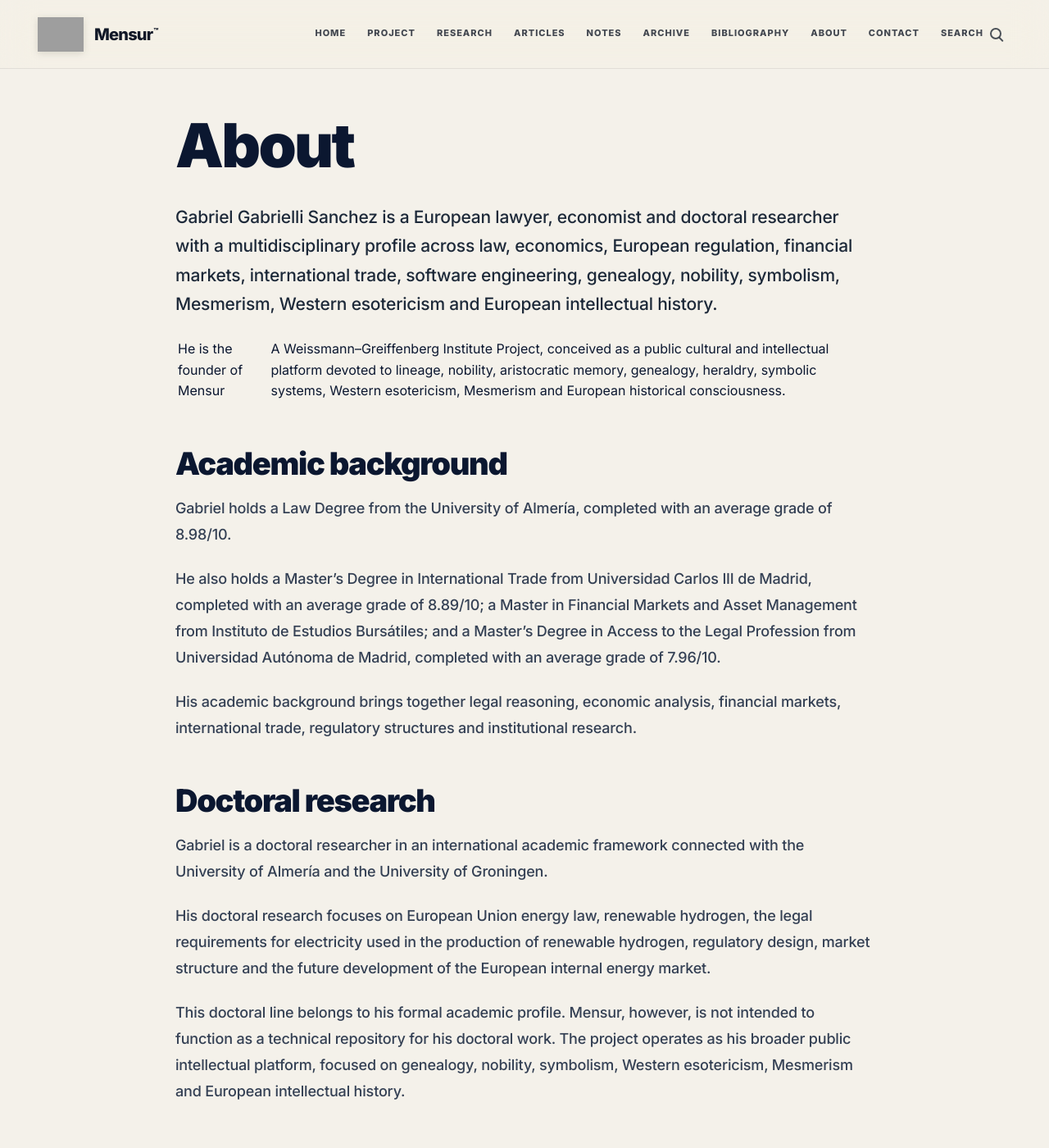
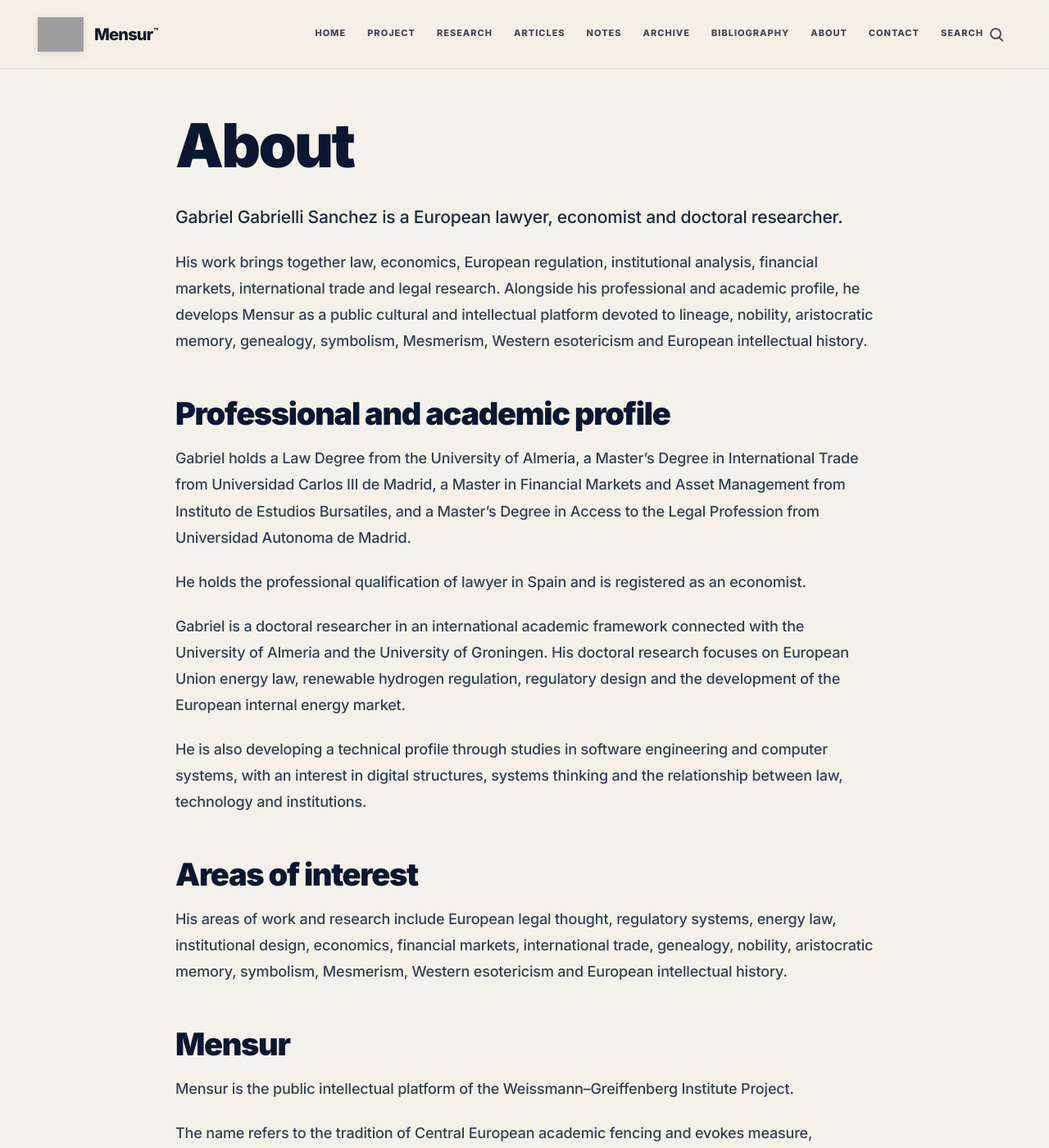
Before and after one commit to Codice99/mensur.org, a Jekyll site: the page built from about.md, in a window 1280 px wide and 1400 px high. Shown: the whole window at 82% size. Built offline with Jekyll 4.4.1, drawn with Linux system fonts in a browser that asks for light colours; some of the changed text lies outside the part shown; grey boxes are pictures that could not be loaded.

Commit message:
Make About more public and professional

```diff
--- a/_layouts/default.html
+++ b/_layouts/default.html
@@ -12,7 +12,7 @@
   <link rel="shortcut icon" href="/favicon.ico?v=fixed-shield-1">
   <link rel="apple-touch-icon" href="/assets/images/apple-touch-icon.png?v=fixed-shield-1">
 
-  <link rel="stylesheet" href="/assets/css/home-clean-v2.css?v=final-typography-about-v1">
+  <link rel="stylesheet" href="/assets/css/home-clean-v2.css?v=about-public-professional-v1">
 </head>
 <body class="{% if page.url == '/' %}home-page{% else %}inner-page{% endif %}">
   <header class="topbar">
--- a/about.md
+++ b/about.md
@@ -4,47 +4,23 @@ title: About
 permalink: /about/
 ---
 
-Gabriel Gabrielli Sanchez is a European lawyer, economist and doctoral researcher with a multidisciplinary profile across law, economics, European regulation, financial markets, international trade, software engineering, genealogy, nobility, symbolism, Mesmerism, Western esotericism and European intellectual history.
+Gabriel Gabrielli Sanchez is a European lawyer, economist and doctoral researcher.
 
-He is the founder of Mensur | A Weissmann–Greiffenberg Institute Project, conceived as a public cultural and intellectual platform devoted to lineage, nobility, aristocratic memory, genealogy, heraldry, symbolic systems, Western esotericism, Mesmerism and European historical consciousness.
+His work brings together law, economics, European regulation, institutional analysis, financial markets, international trade and legal research. Alongside his professional and academic profile, he develops Mensur as a public cultural and intellectual platform devoted to lineage, nobility, aristocratic memory, genealogy, symbolism, Mesmerism, Western esotericism and European intellectual history.
 
-## Academic background
+## Professional and academic profile
 
-Gabriel holds a Law Degree from the University of Almería, completed with an average grade of 8.98/10.
+Gabriel holds a Law Degree from the University of Almeria, a Master’s Degree in International Trade from Universidad Carlos III de Madrid, a Master in Financial Markets and Asset Management from Instituto de Estudios Bursatiles, and a Master’s Degree in Access to the Legal Profession from Universidad Autonoma de Madrid.
 
-He also holds a Master’s Degree in International Trade from Universidad Carlos III de Madrid, completed with an average grade of 8.89/10; a Master in Financial Markets and Asset Management from Instituto de Estudios Bursátiles; and a Master’s Degree in Access to the Legal Profession from Universidad Autónoma de Madrid, completed with an average grade of 7.96/10.
+He holds the professional qualification of lawyer in Spain and is registered as an economist.
 
-His academic background brings together legal reasoning, economic analysis, financial markets, international trade, regulatory structures and institutional research.
-
-## Doctoral research
-
-Gabriel is a doctoral researcher in an international academic framework connected with the University of Almería and the University of Groningen.
-
-His doctoral research focuses on European Union energy law, renewable hydrogen, the legal requirements for electricity used in the production of renewable hydrogen, regulatory design, market structure and the future development of the European internal energy market.
-
-This doctoral line belongs to his formal academic profile. Mensur, however, is not intended to function as a technical repository for his doctoral work. The project operates as his broader public intellectual platform, focused on genealogy, nobility, symbolism, Western esotericism, Mesmerism and European intellectual history.
-
-## Professional profile
-
-Gabriel is a European lawyer and economist.
-
-His professional profile combines law, economics, regulation, finance, international trade and institutional analysis. He approaches legal and economic questions through a broad intellectual framework that connects formal institutions, historical continuity, symbolic structures and European cultural memory.
+Gabriel is a doctoral researcher in an international academic framework connected with the University of Almeria and the University of Groningen. His doctoral research focuses on European Union energy law, renewable hydrogen regulation, regulatory design and the development of the European internal energy market.
 
 He is also developing a technical profile through studies in software engineering and computer systems, with an interest in digital structures, systems thinking and the relationship between law, technology and institutions.
 
-## Public profile
+## Areas of interest
 
-- European lawyer.
-- Economist.
-- Doctoral researcher connected with the University of Almería and the University of Groningen.
-- Researcher in EU energy law and renewable hydrogen regulation.
-- Law graduate, University of Almería.
-- Master’s Degree in International Trade, Universidad Carlos III de Madrid.
-- Master in Financial Markets and Asset Management, Instituto de Estudios Bursátiles.
-- Master’s Degree in Access to the Legal Profession, Universidad Autónoma de Madrid.
-- Student of software engineering and computer systems.
-- Founder of Mensur | A Weissmann–Greiffenberg Institute Project.
-- Researcher of genealogy, nobility, aristocratic memory, symbolism, Mesmerism and Western esotericism.
+His areas of work and research include European legal thought, regulatory systems, energy law, institutional design, economics, financial markets, international trade, genealogy, nobility, aristocratic memory, symbolism, Mesmerism, Western esotericism and European intellectual history.
 
 ## Mensur
 
@@ -52,25 +28,9 @@ Mensur is the public intellectual platform of the Weissmann–Greiffenberg Insti
 
 The name refers to the tradition of Central European academic fencing and evokes measure, discipline, form, honour and continuity. Within this project, Mensur represents a disciplined approach to memory, lineage, symbolism, intellectual history and cultural transmission.
 
-Mensur is not a private archive. It is a public cultural and intellectual project designed to host essays, research notes, bibliographic work, symbolic studies and future institutional development.
+Mensur is not a technical repository for his doctoral research. It is a broader public cultural and intellectual project designed to host essays, research notes, bibliographic work, symbolic studies and future institutional development.
 
-## Intellectual fields
-
-Gabriel’s broader intellectual interests include:
-
-- genealogy, lineage and family memory;
-- nobility, aristocratic traditions and European identity;
-- Germanic, Austrian, Prussian, Tyrolean and Northern Italian cultural memory;
-- Mediterranean, Levantine, Greek and Iberian historical horizons;
-- Nordic-Arctic and Eastern Slavic-Eurasian research lines;
-- heraldry, symbolic systems and ritual forms;
-- Western esotericism and the history of ideas;
-- Mesmerism, animal magnetism and the history of invisible forces;
-- Jungian depth psychology and symbolic imagination;
-- European legal thought, institutions and regulatory systems;
-- languages, classical culture and intellectual history.
-
-## The Weissmann–Greiffenberg Institute Project
+## Weissmann–Greiffenberg Institute Project
 
 The Weissmann–Greiffenberg Institute Project is the institutional horizon of Mensur.
 
```
